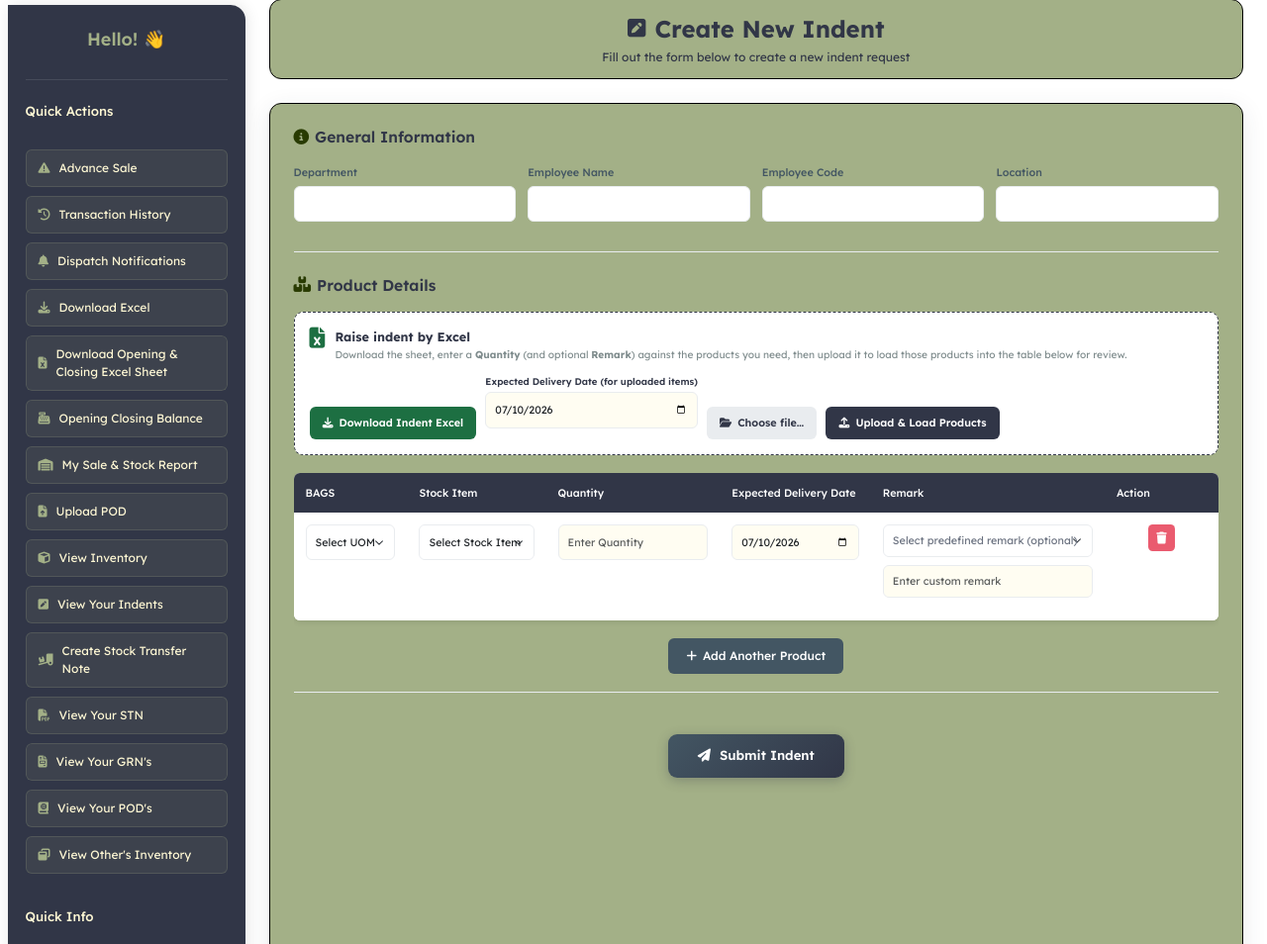
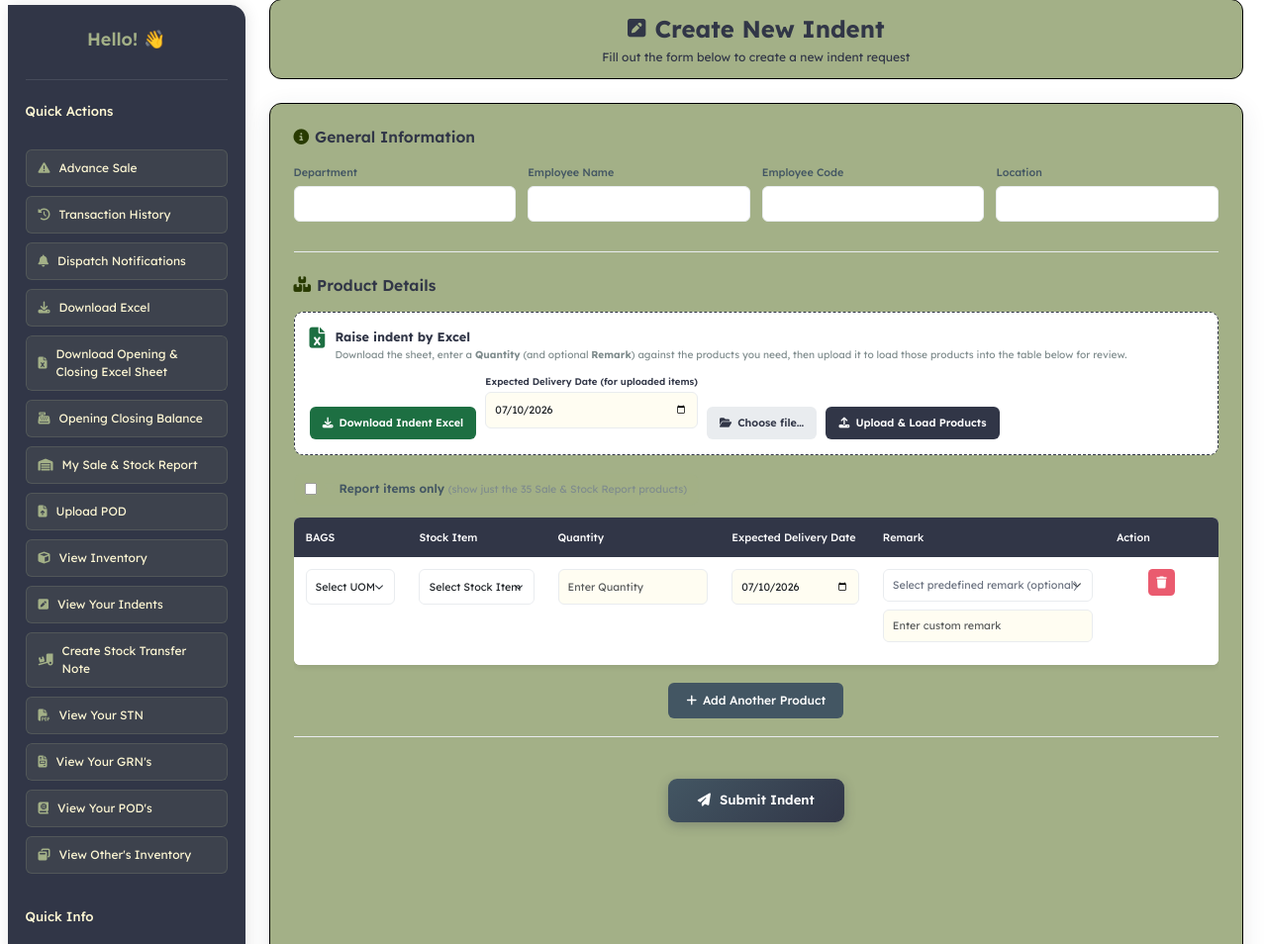
Before and after one commit to Shivamchaubey14/indent-easy, a Django app: template templates/create-an-indent.html in a window 1280 px wide. Shown: the part 93-1047 px from the top of the page at 99% size. Run offline with Django 5.2, Linux system fonts and the light colour scheme; the template is opened without the code that fills it, so the values that code supplies are empty; some libraries are stand-ins or nearby versions.

Commit message:
Add "Report items only" toggle to indent and stock-transfer forms
A filter above the item table restricts the stock-item picker to the 35
report products. Toggling it reloads every row's list, and new rows pick
it up too, so the user can quickly indent or transfer just those items.

```diff
--- a/templates/create-an-indent.html
+++ b/templates/create-an-indent.html
@@ -303,6 +303,13 @@
               style="display: none"
             ></div>
           </div>
+
+          <!-- Report-items-only filter: scope the picker to the 35 Sale & Stock Report items -->
+          <label class="report-only-toggle">
+            <input type="checkbox" id="reportOnlyToggle" />
+            <span><i class="fas fa-filter"></i> Report items only
+              <small>(show just the 35 Sale &amp; Stock Report products)</small></span>
+          </label>
 
           <div class="table-container">
             <table class="product-table" id="productTable">
@@ -1050,6 +1057,23 @@
     -webkit-overflow-scrolling: touch;
   }
 
+  .report-only-toggle {
+    display: inline-flex;
+    align-items: center;
+    gap: 0.55rem;
+    margin: 0 0 1rem;
+    padding: 0.55rem 0.9rem;
+    background: rgba(163, 176, 135, 0.12);
+    border: 1px solid rgba(163, 176, 135, 0.45);
+    border-radius: 10px;
+    cursor: pointer;
+    font-weight: 600;
+    color: #435663;
+  }
+  .report-only-toggle input { width: 16px; height: 16px; cursor: pointer; }
+  .report-only-toggle i { color: #A3B087; }
+  .report-only-toggle small { font-weight: 400; color: #7f8c8d; }
+
   .product-table {
     width: 100%;
     border-collapse: collapse;
@@ -2694,6 +2718,12 @@
 
       // Setup remark field functionality for new row
       setupRemarkField(newRow);
+
+      // If "Report items only" is on, load the fixed 35 into the new row too.
+      if ($("#reportOnlyToggle").is(":checked")) {
+        fetchStockItemsForUOM(newRow.find('select[name="uom[]"]').val(),
+                              newRow.find('select[name="stock_item[]"]'));
+      }
     });
 
     // Remove Row Functionality
@@ -2713,6 +2743,8 @@
       row.find('.remark-input').val('').removeData('dropdown-value');
     }
 
+    function reportOnly() { return $("#reportOnlyToggle").is(":checked"); }
+
     // UOM Change Handler
     $("#productTable").on("change", 'select[name="uom[]"]', function () {
       const uom = $(this).val();
@@ -2723,14 +2755,25 @@
       fetchStockItemsForUOM(uom, stockItemSelect);
     });
 
+    // When "Report items only" is toggled, reload every row's stock-item list.
+    $("#reportOnlyToggle").on("change", function () {
+      $('#productTable tbody tr').each(function () {
+        const uom = $(this).find('select[name="uom[]"]').val();
+        const stockItemSelect = $(this).find('select[name="stock_item[]"]');
+        fetchStockItemsForUOM(uom, stockItemSelect);
+      });
+    });
+
     function fetchStockItemsForUOM(uom, stockItemSelect) {
-      if (uom) {
+      const report = reportOnly();
+      // Report-items-only ignores the UOM cascade — always show the fixed 35.
+      if (!uom && !report) return;
       $.ajax({
         url: "{% url 'get_products_by_uom_for_purchase' %}",
         method: "GET",
-          data: { uom: uom },
+        data: report ? { report_only: 1 } : { uom: uom },
         success: function (response) {
-            console.log(response);
+          const prev = stockItemSelect.val();
           stockItemSelect
             .empty()
             .append(
@@ -2741,12 +2784,12 @@
               `<option value="${product.id}" data-name="${product.name}">${product.name}</option>`
             );
           });
+          if (prev) stockItemSelect.val(prev).trigger("change");
         },
         error: function () {
-            alert("Failed to fetch stock items for the selected UOM.");
+          alert("Failed to fetch stock items.");
         },
       });
-      }
     }
 
     // Stock Item Change Handler
```
Also changed, not shown: templates/create_stn.html (+45 -13 lines). Lines whose indentation alone changed are shown as unchanged.
